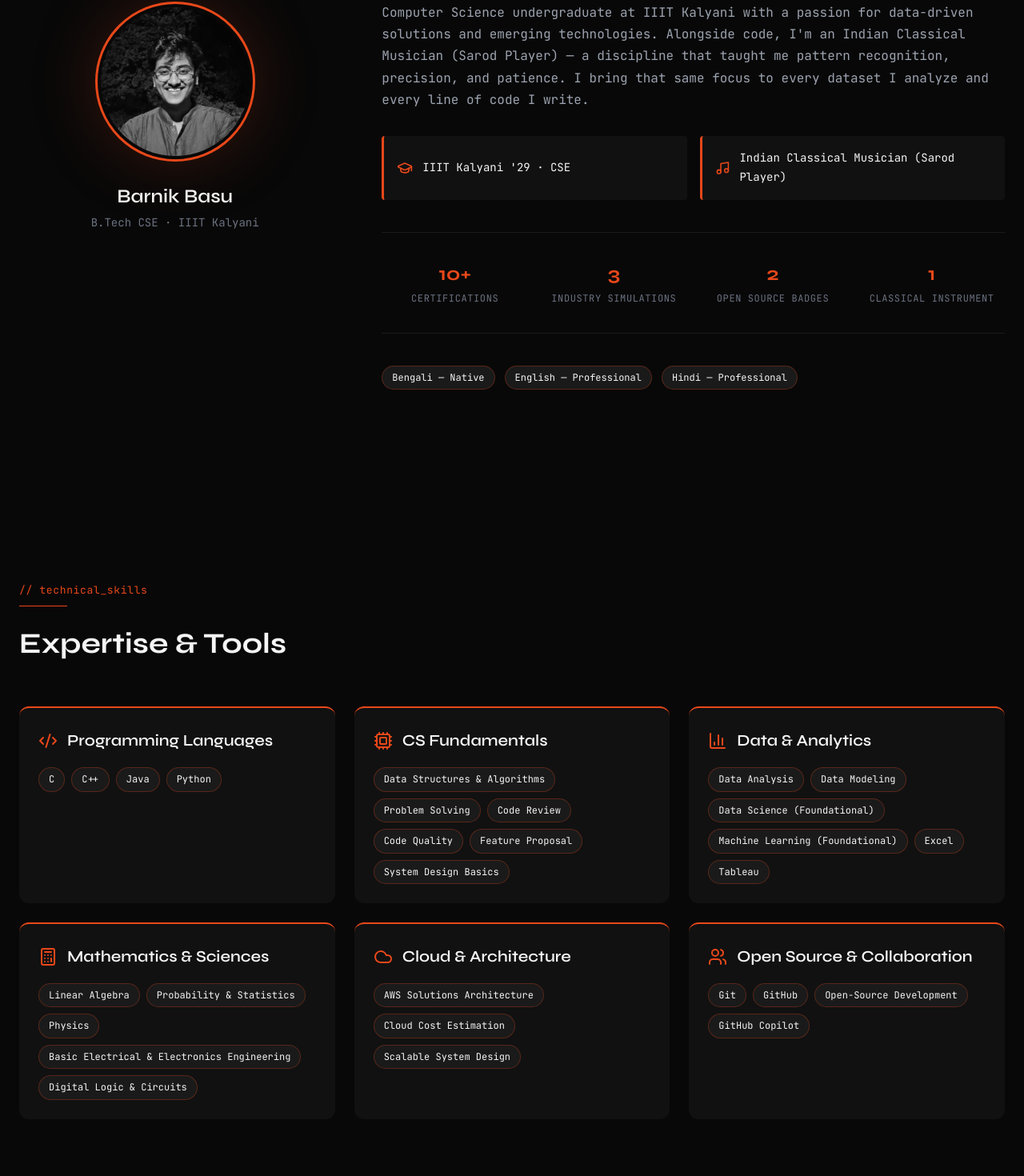
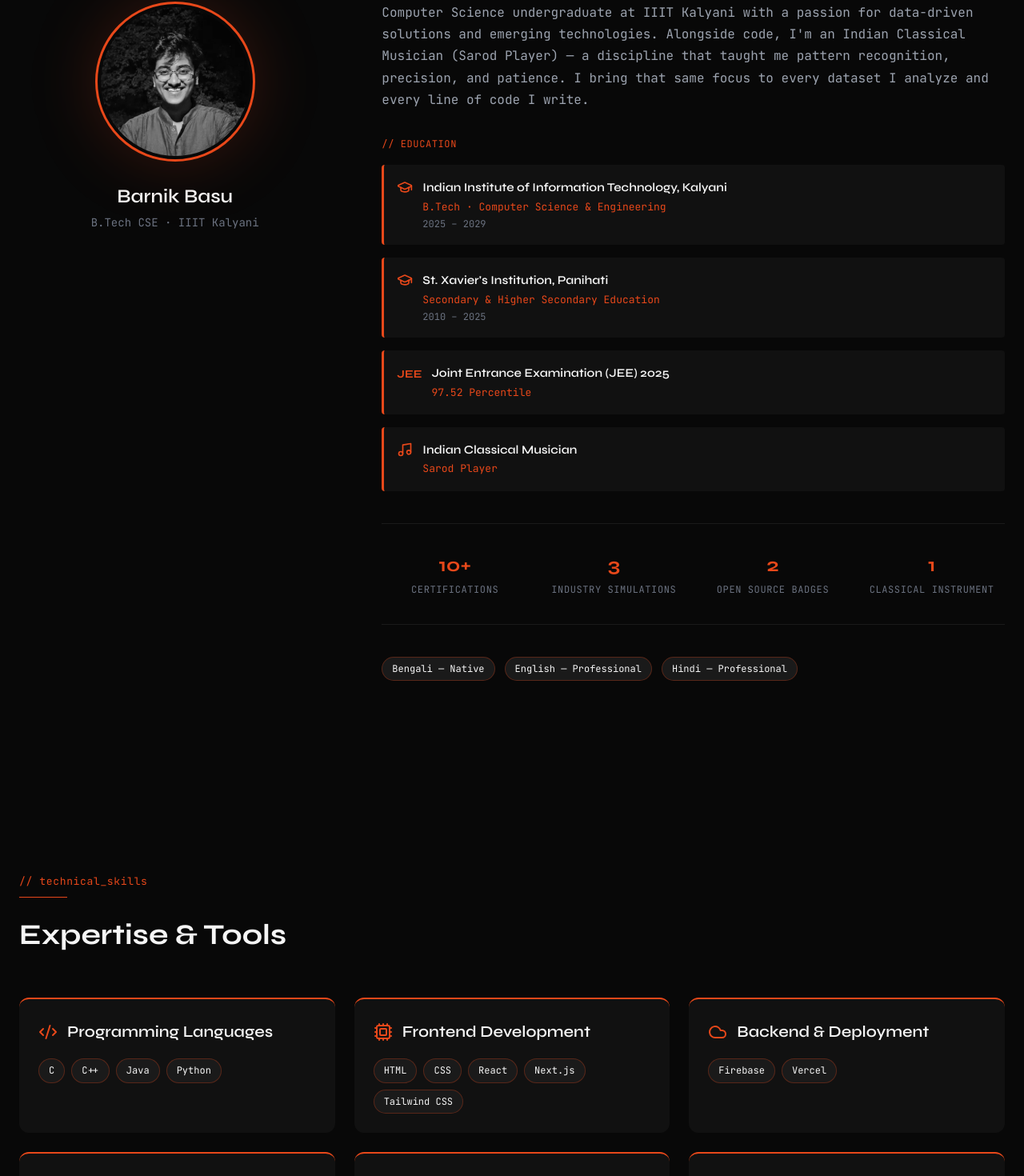
Before and after one commit to barnikbasu/portfolio, a React (Vite) app: page / in a window 1280 px wide. Shown: the part 965-2435 px from the top of the page at 80% size. Built offline with nearby package versions, Linux system fonts and the light colour scheme.

Commit message:
Update App.tsx

```diff
--- a/src/App.tsx
+++ b/src/App.tsx
@@ -525,16 +525,50 @@ export default function App() {
                   focus to every dataset I analyze and every line of code I write.
                 </p>
 
-                <div className="grid grid-cols-1 sm:grid-cols-2 gap-4 mb-10">
-                  <div className="bg-surface p-4 border-l-[3px] border-primary rounded-[4px] font-mono text-[14px] text-text-primary flex items-center gap-3">
-                    <GraduationCap className="text-primary" size={20} />
-                    IIIT Kalyani '29 · CSE
-                  </div>
-                  <div className="bg-surface p-4 border-l-[3px] border-primary rounded-[4px] font-mono text-[14px] text-text-primary flex items-center gap-3">
-                    <Music className="text-primary" size={20} />
-                    Indian Classical Musician (Sarod Player)
-                  </div>
-                </div>
+                <div className="mb-10">
+  <p className="font-mono text-[12px] text-primary uppercase tracking-wider mb-4">// education</p>
+  <div className="flex flex-col gap-4">
+
+    {/* IIIT Kalyani */}
+    <div className="bg-surface p-4 border-l-[3px] border-primary rounded-[4px] flex items-start gap-3">
+      <GraduationCap className="text-primary mt-0.5 shrink-0" size={20} />
+      <div>
+        <p className="font-syne font-semibold text-[15px] text-text-primary">Indian Institute of Information Technology, Kalyani</p>
+        <p className="font-mono text-[13px] text-primary">B.Tech · Computer Science & Engineering</p>
+        <p className="font-mono text-[12px] text-text-muted">2025 – 2029</p>
+      </div>
+    </div>
+
+    {/* St. Xavier's */}
+    <div className="bg-surface p-4 border-l-[3px] border-primary rounded-[4px] flex items-start gap-3">
+      <GraduationCap className="text-primary mt-0.5 shrink-0" size={20} />
+      <div>
+        <p className="font-syne font-semibold text-[15px] text-text-primary">St. Xavier's Institution, Panihati</p>
+        <p className="font-mono text-[13px] text-primary">Secondary & Higher Secondary Education</p>
+        <p className="font-mono text-[12px] text-text-muted">2010 – 2025</p>
+      </div>
+    </div>
+
+    {/* JEE */}
+    <div className="bg-surface p-4 border-l-[3px] border-primary rounded-[4px] flex items-start gap-3">
+      <div className="text-primary mt-0.5 shrink-0 font-syne font-bold text-[14px]">JEE</div>
+      <div>
+        <p className="font-syne font-semibold text-[15px] text-text-primary">Joint Entrance Examination (JEE) 2025</p>
+        <p className="font-mono text-[13px] text-primary">97.52 Percentile</p>
+      </div>
+    </div>
+
+    {/* Music */}
+    <div className="bg-surface p-4 border-l-[3px] border-primary rounded-[4px] flex items-start gap-3">
+      <Music className="text-primary mt-0.5 shrink-0" size={20} />
+      <div>
+        <p className="font-syne font-semibold text-[15px] text-text-primary">Indian Classical Musician</p>
+        <p className="font-mono text-[13px] text-primary">Sarod Player</p>
+      </div>
+    </div>
+
+  </div>
+</div>
 
                 <div className="grid grid-cols-2 sm:grid-cols-4 gap-4 mb-10 border-y border-border-custom py-8">
                   {[
@@ -575,12 +609,22 @@ export default function App() {
                 skills={['C', 'C++', 'Java', 'Python']}
               />
               <SkillCard
+    title="Frontend Development"
+    icon={<Cpu />}
+    skills={['HTML', 'CSS', 'React', 'Next.js', 'Tailwind CSS']}
+  />
+  <SkillCard
+    title="Backend & Deployment"
+    icon={<Cloud />}
+    skills={['Firebase', 'Vercel']}
+  />
+              <SkillCard
                 title="CS Fundamentals"
                 icon={<Cpu />}
-                skills={['Data Structures & Algorithms', 'Problem Solving', 'Code Review', 'Code Quality', 'Feature Proposal', 'System Design Basics']}
+                skills={['Data Structures & Algorithms', 'Problem Solving', 'Code Review', 'Code Quality']}
               />
               <SkillCard
-                title="Data & Analytics"
+                title="Data Science & Applications"
                 icon={<BarChart3 />}
                 skills={['Data Analysis', 'Data Modeling', 'Data Science (Foundational)', 'Machine Learning (Foundational)', 'Excel', 'Tableau']}
               />
@@ -590,14 +634,9 @@ export default function App() {
                 skills={['Linear Algebra', 'Probability & Statistics', 'Physics', 'Basic Electrical & Electronics Engineering', 'Digital Logic & Circuits']}
               />
               <SkillCard
-                title="Cloud & Architecture"
-                icon={<Cloud />}
-                skills={['AWS Solutions Architecture', 'Cloud Cost Estimation', 'Scalable System Design']}
-              />
-              <SkillCard
                 title="Open Source & Collaboration"
                 icon={<Users />}
-                skills={['Git', 'GitHub', 'Open-Source Development', 'GitHub Copilot']}
+                skills={['Git', 'GitHub', 'Open-Source Development', 'GitHub Copilot', 'LLM-Augmented Development', 'Prompt Engineering']}
               />
             </div>
           </div>
```
